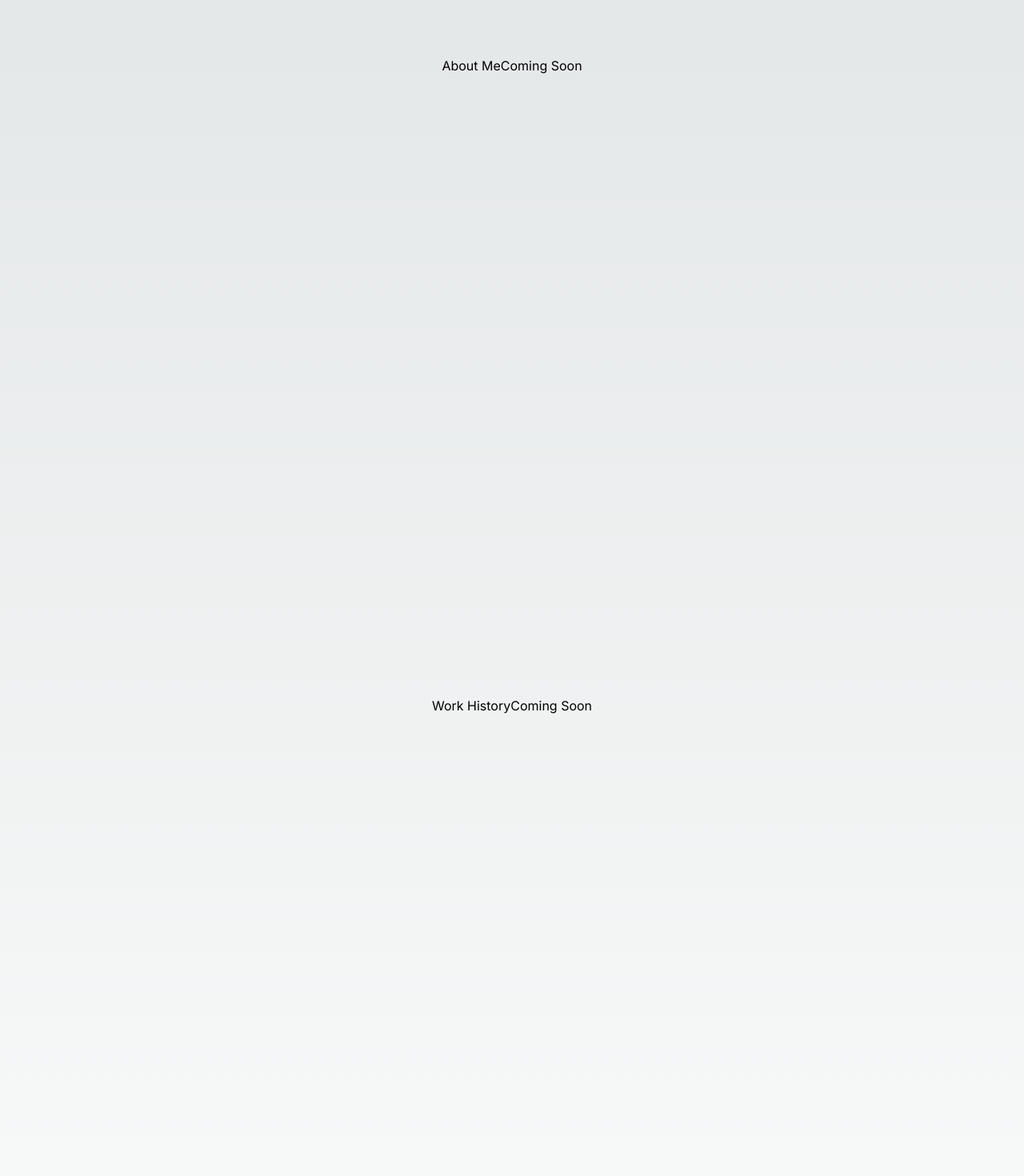
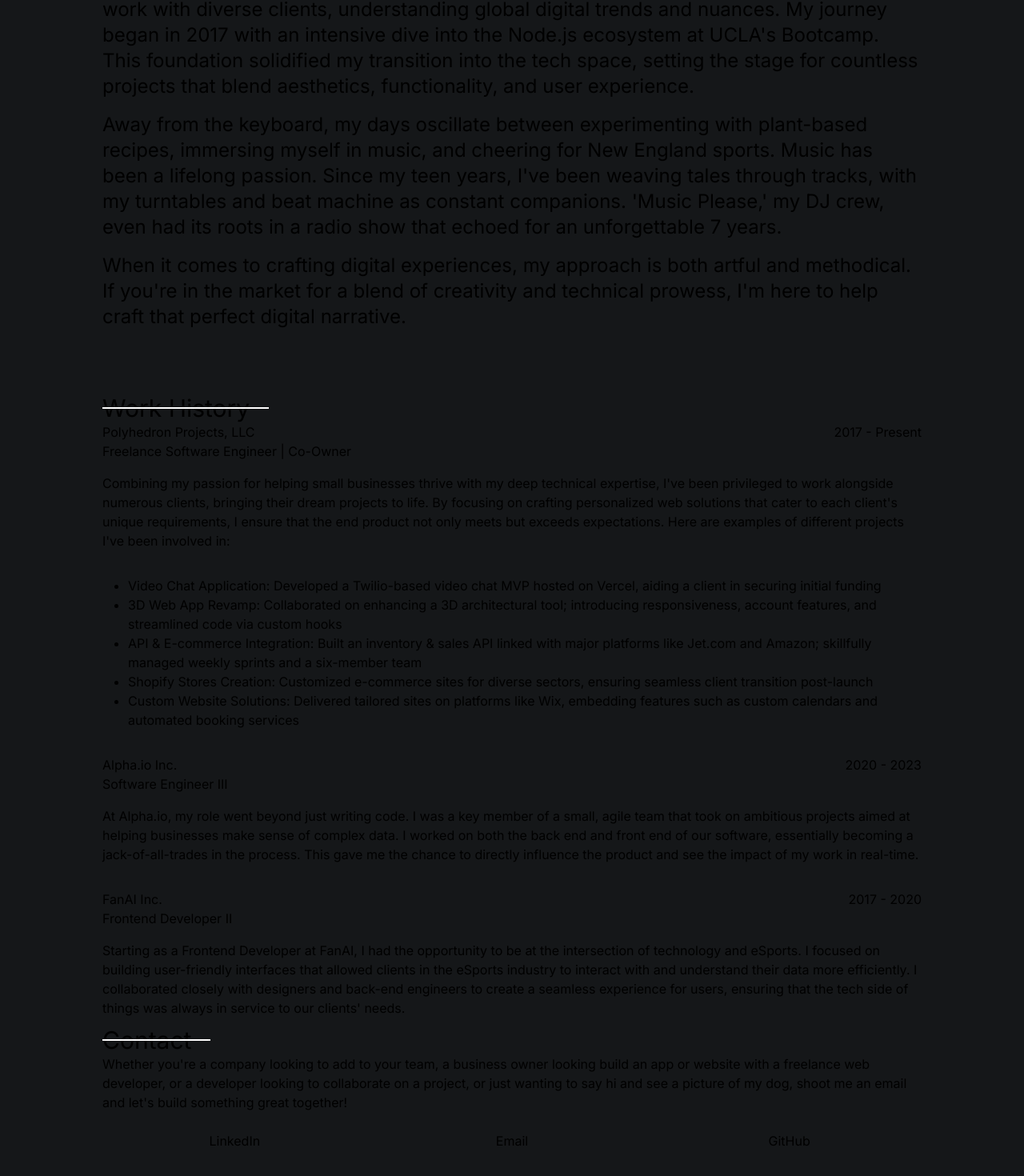
Before and after one commit to ricopella/portfolio_next, a Next.js app: page / in a window 1280 px wide. Shown: the part 1118-2588 px from the top of the page at 80% size. Built offline with nearby package versions, Linux system fonts and the light colour scheme.

Commit message:
add footer and content

```diff
--- a/src/app/globals.css
+++ b/src/app/globals.css
@@ -6,6 +6,12 @@
   --foreground-rgb: 0, 0, 0;
   --background-start-rgb: 214, 219, 220;
   --background-end-rgb: 255, 255, 255;
+  --background-gradient: linear-gradient(
+    to bottom,
+    transparent,
+    rgb(var(--background-start-rgb)),
+    rgb(var(--background-end-rgb))
+  )
 }
 
 @media (prefers-color-scheme: dark) {
@@ -13,6 +19,8 @@
     --foreground-rgb: 255, 255, 255;
     --background-start-rgb: 0, 0, 0;
     --background-end-rgb: 0, 0, 0;
+    --background: hsla(210, 10%, 9%, 1);
+    --extra-light-grey: hsla(210, 10%, 14%, 1);
   }
 }
 
@@ -22,12 +30,7 @@ html {
 
 body {
   color: rgb(var(--foreground-rgb));
-  background: linear-gradient(
-      to bottom,
-      transparent,
-      rgb(var(--background-end-rgb))
-    )
-    rgb(var(--background-start-rgb));
+  /* background: var(--background-gradient); */
 
-    /* background: hsla(210, 10%, 9%, 1); */
+    background: hsla(210, 10%, 9%, 1);
 }
--- a/src/app/page.tsx
+++ b/src/app/page.tsx
@@ -1,6 +1,7 @@
 import AboutMe from '@/sections/aboutme';
 import Banner from '@/sections/banner';
 import Contact from '@/sections/contact';
+import Footer from '@/sections/footer';
 import WorkHistory from '@/sections/workhistory';
 
 export default function Home() {
@@ -10,6 +11,7 @@ export default function Home() {
       <AboutMe />
       <WorkHistory />
       <Contact />
+      <Footer />
     </main>
   );
 }
--- a/src/components/section.tsx
+++ b/src/components/section.tsx
@@ -2,14 +2,26 @@ export default function Section({
   children,
   title,
   childStyles,
+  fullScreen = true,
 }: {
   children: React.ReactNode;
   title?: string;
   childStyles?: string;
+  fullScreen?: boolean;
 }) {
   return (
-    <section className='flex items-center justify-center min-h-screen'>
-      {title && <div className='flex flex-col justify-center'>{title}</div>}
+    <section
+      className={`flex items-center justify-center ${
+        fullScreen ? 'min-h-screen' : ''
+      } flex-col`}
+    >
+      {title && (
+        <div className='relative mx-auto w-4/5'>
+          <h1 className='text-3xl flex flex-col justify-center text-bold after:content[""] after:absolute after:border after:border-white after:left-0 after:w-full after:border-extra-color after:h-0 relative z-10 after:z-0 background-main pr-6 w-fit'>
+            {title}
+          </h1>
+        </div>
+      )}
       <div className={`flex flex-col ${childStyles}`}>{children}</div>
     </section>
   );
--- /dev/null
+++ b/src/components/tabs.tsx
@@ -0,0 +1,48 @@
+import { Children, ReactElement, cloneElement, useState } from 'react';
+
+const style = {
+  notSelected: `border-b text-sm`,
+  selected: `text-gray-700 text-sm border-b-2 border-indigo-700 `,
+  default: `-mb-2 px-4 md:px-8 py-4 md:py-1 inline-block focus:outline-none`,
+};
+
+export function Tabs({ children }: { children: React.ReactNode[] }) {
+  const childrenArray = Children.toArray(children) as ReactElement[];
+  const [current, setCurrent] = useState(childrenArray[0].key);
+
+  const newChildren = childrenArray.map((child) =>
+    cloneElement(child, { selected: child?.key === current }),
+  );
+
+  return (
+    <nav>
+      {childrenArray.map((child) => (
+        <div
+          role='link'
+          tabIndex={0}
+          onClick={() => setCurrent(child?.key)}
+          key={child?.key}
+          className={`${style.default}
+            ${current === child?.key ? style.selected : style.notSelected}`}
+        >
+          {child?.props.title}
+        </div>
+      ))}
+      <section>{newChildren}</section>
+    </nav>
+  );
+}
+
+export function Tab({
+  children,
+  selected,
+}: {
+  children: React.ReactNode;
+  selected: boolean;
+}) {
+  return (
+    <div hidden={!selected} className='mt-4'>
+      {children}
+    </div>
+  );
+}
--- a/src/sections/aboutme.tsx
+++ b/src/sections/aboutme.tsx
@@ -1,5 +1,25 @@
 import Section from '@/components/section';
 
 export default function AboutMe() {
-  return <Section title='About Me'>Coming Soon</Section>;
+  return (
+    <Section title='About Me'>
+      <div className='mx-auto w-4/5 grid gap-4'>
+        <p className='text-2xl'>
+          {`Navigating the vibrant worlds of web development and design, I specialize in crafting digital experiences that drive results. From elevating brand presence with sleek online storefronts to architecting data-driven platforms for businesses, my work prioritizes functionality
+        without sacrificing aesthetics. While I often lean on React for its dynamic capabilities, my toolset is always evolving to remain on the cutting edge.`}
+        </p>
+        <p className='text-2xl'>
+          {`Based between the bustling hubs of Los Angeles and Bangkok, I've been privileged to work with diverse clients, understanding global digital trends and nuances. My journey began in 2017 with an intensive dive into
+        the Node.js ecosystem at UCLA's Bootcamp. This foundation solidified my transition into the tech space, setting the stage for countless projects that blend aesthetics, functionality, and user experience.`}
+        </p>
+        <p className='text-2xl'>
+          {`Away from the keyboard, my days oscillate between experimenting with plant-based recipes, immersing myself in music, and cheering for New England sports. Music has been a lifelong passion. Since my teen years, I've been weaving tales through tracks, with my turntables and beat
+        machine as constant companions. 'Music Please,' my DJ crew, even had its roots in a radio show that echoed for an unforgettable 7 years.`}
+        </p>
+        <p className='text-2xl'>
+          {`When it comes to crafting digital experiences, my approach is both artful and methodical. If you're in the market for a blend of creativity and technical prowess, I'm here to help craft that perfect digital narrative.`}
+        </p>
+      </div>
+    </Section>
+  );
 }
--- a/src/sections/contact.tsx
+++ b/src/sections/contact.tsx
@@ -1,5 +1,43 @@
 import Section from '@/components/section';
 
+const LINKS = [
+  {
+    name: 'LinkedIn',
+    url: 'https://www.linkedin.com/in/nsundara/',
+  },
+  {
+    name: 'Email',
+    url: 'mailto:nrs710@gmail.com',
+  },
+  {
+    name: 'GitHub',
+    url: 'https://github.com/ricopella',
+  },
+];
+
 export default function Contact() {
-  return <Section title='Contact'>Coming Soon</Section>;
+  return (
+    <Section title='Contact' fullScreen={false}>
+      <div className='mx-auto w-4/5 grid gap-6'>
+        <p>
+          Whether you&apos;re a company looking to add to your team, a business
+          owner looking build an app or website with a freelance web developer,
+          or a developer looking to collaborate on a project, or just wanting to
+          say hi and see a picture of my dog, shoot me an{' '}
+          <a href='mailto:nrs710@gmail.com'>email</a> and let&apos;s build
+          something great together!
+        </p>
+
+        <div className={`grid grid-cols-3 gap-4`}>
+          {LINKS.map((link) => (
+            <div key={link.name} className='grid justify-center'>
+              <a className='w-max' href={link.url}>
+                {link.name}
+              </a>
+            </div>
+          ))}
+        </div>
+      </div>
+    </Section>
+  );
 }
--- /dev/null
+++ b/src/sections/footer.tsx
@@ -0,0 +1,9 @@
+export default function Footer() {
+  return (
+    <div className='m-8'>
+      <div className='text-center'>
+        &copy; {new Date().getFullYear()}, <span>Narin Rico Sundarabhaya</span>
+      </div>
+    </div>
+  );
+}
--- a/src/sections/workhistory.tsx
+++ b/src/sections/workhistory.tsx
@@ -1,5 +1,75 @@
 import Section from '@/components/section';
 
+type JobItem = {
+  company: string;
+  title: string;
+  date: string;
+  description: string;
+  points?: string[];
+};
+
+const HISTORY: JobItem[] = [
+  {
+    company: 'Polyhedron Projects, LLC',
+    title: 'Freelance Software Engineer | Co-Owner',
+    date: '2017 - Present',
+    description: `Combining my passion for helping small businesses thrive with my deep technical expertise, I've been privileged to work alongside numerous clients, bringing their dream projects to life. By focusing on crafting personalized web solutions that cater to each client's unique requirements, I ensure that the end product not only meets but exceeds expectations. Here are examples of different projects I've been involved in:`,
+    points: [
+      'Video Chat Application: Developed a Twilio-based video chat MVP hosted on Vercel, aiding a client in securing initial funding',
+      '3D Web App Revamp: Collaborated on enhancing a 3D architectural tool; introducing responsiveness, account features, and streamlined code via custom hooks',
+      'API & E-commerce Integration: Built an inventory & sales API linked with major platforms like Jet.com and Amazon; skillfully managed weekly sprints and a six-member team',
+      'Shopify Stores Creation: Customized e-commerce sites for diverse sectors, ensuring seamless client transition post-launch',
+      'Custom Website Solutions: Delivered tailored sites on platforms like Wix, embedding features such as custom calendars and automated booking services',
+    ],
+  },
+  {
+    company: 'Alpha.io Inc.',
+    title: 'Software Engineer III',
+    date: '2020 - 2023',
+    description:
+      'At Alpha.io, my role went beyond just writing code. I was a key member of a small, agile team that took on ambitious projects aimed at helping businesses make sense of complex data. I worked on both the back end and front end of our software, essentially becoming a jack-of-all-trades in the process. This gave me the chance to directly influence the product and see the impact of my work in real-time.',
+  },
+  {
+    company: 'FanAI Inc.',
+    title: 'Frontend Developer II',
+    date: '2017 - 2020',
+    description: `Starting as a Frontend Developer at FanAI, I had the opportunity to be at the intersection of technology and eSports. I focused on building user-friendly interfaces that allowed clients in the eSports industry to interact with and understand their data more efficiently. I collaborated closely with designers and back-end engineers to create a seamless experience for users, ensuring that the tech side of things was always in service to our clients' needs.`,
+  },
+];
+
+const Job = (job: JobItem) => {
+  return (
+    <div>
+      <div
+        className='grid'
+        style={{
+          gridTemplateColumns: `1fr max-content`,
+        }}
+      >
+        <h3>{job.company}</h3>
+        <h5>{job.date}</h5>
+      </div>
+      <h4 className='mb-4'>{job.title}</h4>
+      <p>{job.description}</p>
+      {job.points && (
+        <ol className='m-8 mb-0 list-disc'>
+          {job.points.map((point, i) => (
+            <li key={i}>{point}</li>
+          ))}
+        </ol>
+      )}
+    </div>
+  );
+};
+
 export default function WorkHistory() {
-  return <Section title='Work History'>Coming Soon</Section>;
+  return (
+    <Section title='Work History'>
+      <div className='mx-auto w-4/5 grid gap-8'>
+        {HISTORY.map((job) => (
+          <Job key={job.company} {...job} />
+        ))}
+      </div>
+    </Section>
+  );
 }
--- a/tailwind.config.ts
+++ b/tailwind.config.ts
@@ -14,6 +14,13 @@ const config: Config = {
         'gradient-conic':
           'conic-gradient(from 180deg at 50% 50%, var(--tw-gradient-stops))',
       },
+      background: {
+        gradient: `var(--background-gradient)`,
+        main: 'var(background)',
+      },
+      borderColor: {
+        'extra-color': 'var(--extra-light-grey)',
+      },
     },
   },
   plugins: [],
```
